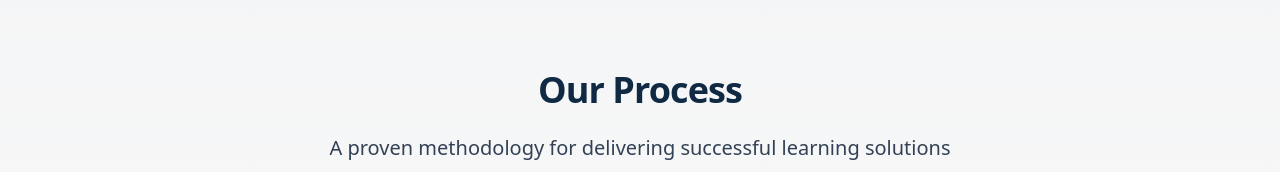
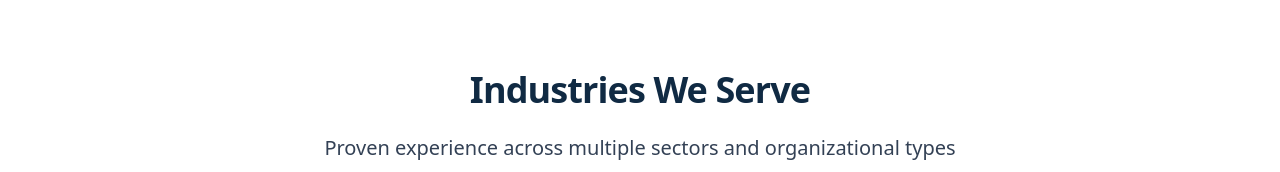
Before and after one commit to maxwaluk1/snow-learning-solutions, a Next.js app: page / in a window 1280 px wide. Shown: the part 2625-2797 px from the top of the page. Built offline with nearby package versions, Linux system fonts and the light colour scheme.

Commit message:
Add Industries section component

```diff
--- /dev/null
+++ b/components/sections/Industries.tsx
@@ -0,0 +1,77 @@
+'use client';
+
+import { motion } from 'framer-motion';
+import { Building2 } from 'lucide-react';
+
+const industries = [
+  {
+    name: 'Healthcare',
+    description: 'Compliance training and clinical education solutions',
+    icon: '🏥',
+  },
+  {
+    name: 'Government',
+    description: 'Specialized training for federal and state agencies',
+    icon: '🏛️',
+  },
+  {
+    name: 'Manufacturing',
+    description: 'Equipment operation and safety training programs',
+    icon: '🏭',
+  },
+  {
+    name: 'Financial Services',
+    description: 'Compliance and professional development training',
+    icon: '💼',
+  },
+  {
+    name: 'Technology',
+    description: 'Software training and technical certifications',
+    icon: '💻',
+  },
+  {
+    name: 'Education',
+    description: 'Faculty development and instructional support',
+    icon: '🎓',
+  },
+];
+
+export default function Industries() {
+  return (
+    <section className="section-spacing bg-white">
+      <div className="container-custom">
+        {/* Header */}
+        <motion.div
+          initial={{ opacity: 0, y: -20 }}
+          whileInView={{ opacity: 1, y: 0 }}
+          viewport={{ once: true }}
+          transition={{ duration: 0.6 }}
+          className="text-center mb-16"
+        >
+          <h2 className="text-display-md mb-6">Industries We Serve</h2>
+          <p className="text-xl text-slate max-w-2xl mx-auto">
+            Proven experience across multiple sectors and organizational types
+          </p>
+        </motion.div>
+
+        {/* Industries Grid */}
+        <div className="grid md:grid-cols-3 gap-6">
+          {industries.map((industry, index) => (
+            <motion.div
+              key={index}
+              initial={{ opacity: 0, scale: 0.9 }}
+              whileInView={{ opacity: 1, scale: 1 }}
+              viewport={{ once: true }}
+              transition={{ delay: index * 0.1, duration: 0.5 }}
+              className="p-8 text-center bg-gradient-to-br from-slate/5 to-slate/10 rounded-xl border border-slate/20 hover:border-accent/50 transition-all duration-300 hover:shadow-lg"
+            >
+              <div className="text-5xl mb-4">{industry.icon}</div>
+              <h3 className="text-heading-sm mb-2">{industry.name}</h3>
+              <p className="text-sm text-slate">{industry.description}</p>
+            </motion.div>
+          ))}
+        </div>
+      </div>
+    </section>
+  );
+}
```
